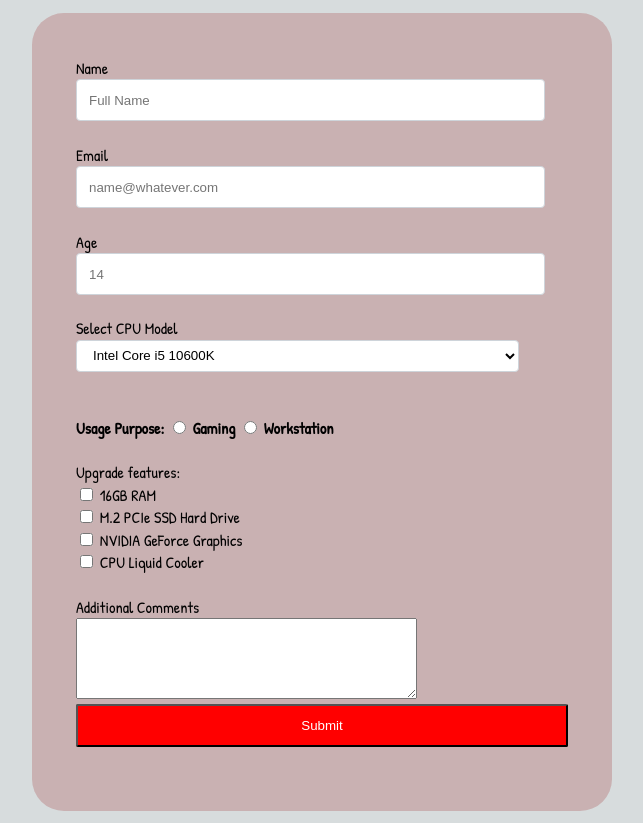
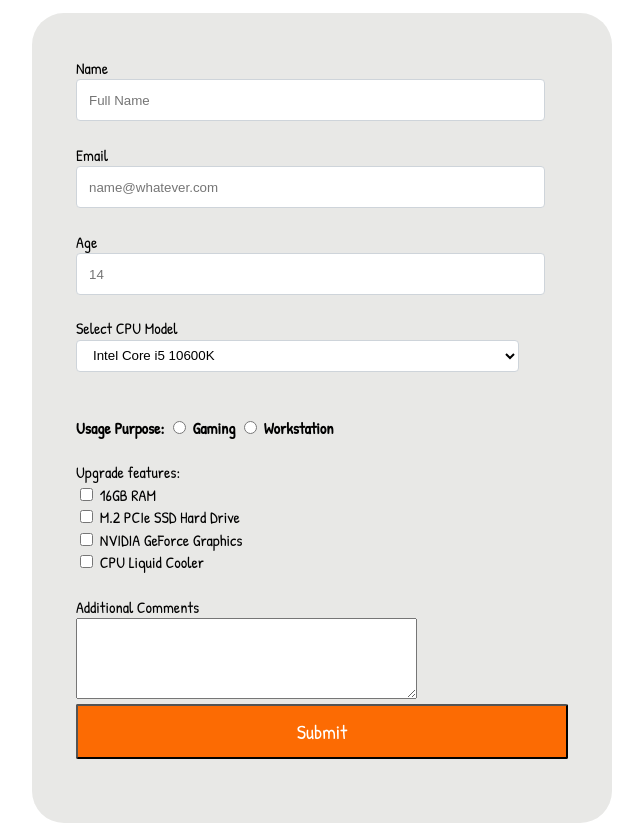
Before and after one commit to amaresma/survey_form, a plain HTML site: page index.html in a window 1280 px wide. Shown: the part 113-936 px from the top of the page, without its empty margins (358-1001 px from the left). Drawn offline with Linux system fonts and the light colour scheme.

Commit message:
added new features to css file

```diff
--- a/css/style.css
+++ b/css/style.css
@@ -3,13 +3,14 @@
 body {
     font-family: 'Patrick Hand';
     line-height: 1.4;
-    background-color: #d7dcdd;
+    /* background-color: #d7dcdd; */
     width: 500px;
     margin: auto;
 }
 
 form {
-    background: rgb(147, 5, 5, 0.2);
+    background: rgb(232, 232, 230);
+    /* background: rgb(147, 5, 5, 0.2); */
     padding: 2.5rem 2.5rem;
     border-radius: 2rem;
     width: 500px;
@@ -17,9 +18,11 @@ form {
 }
 
 .submit-button {
+    font-family: 'Patrick Hand';
+    font-size: 20px;
     width: 100%;
     padding: 0.75rem;
-    background: red;
+    background: #fc6b03;
     color: white;
     border-radius: 2px;
     cursor: pointer;
```
Also changed, not shown: index.html (+1 -1 lines).
